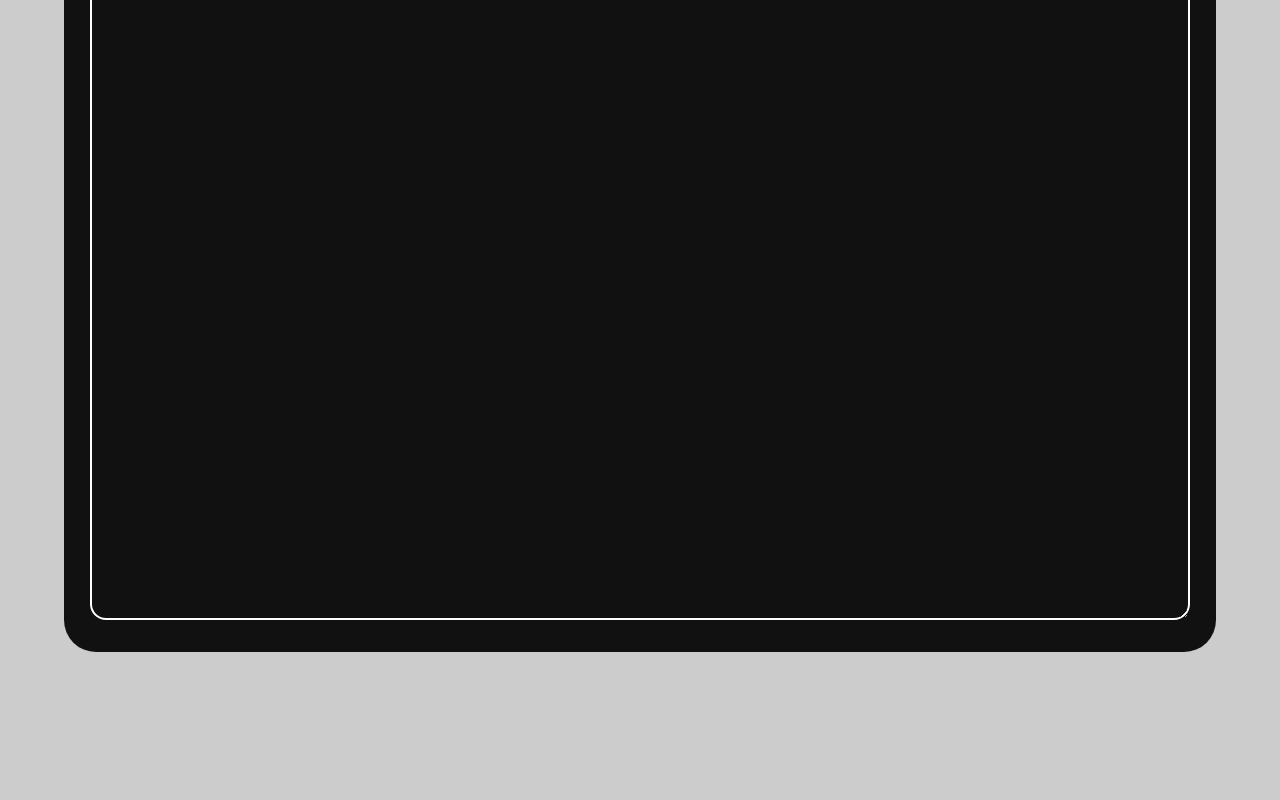
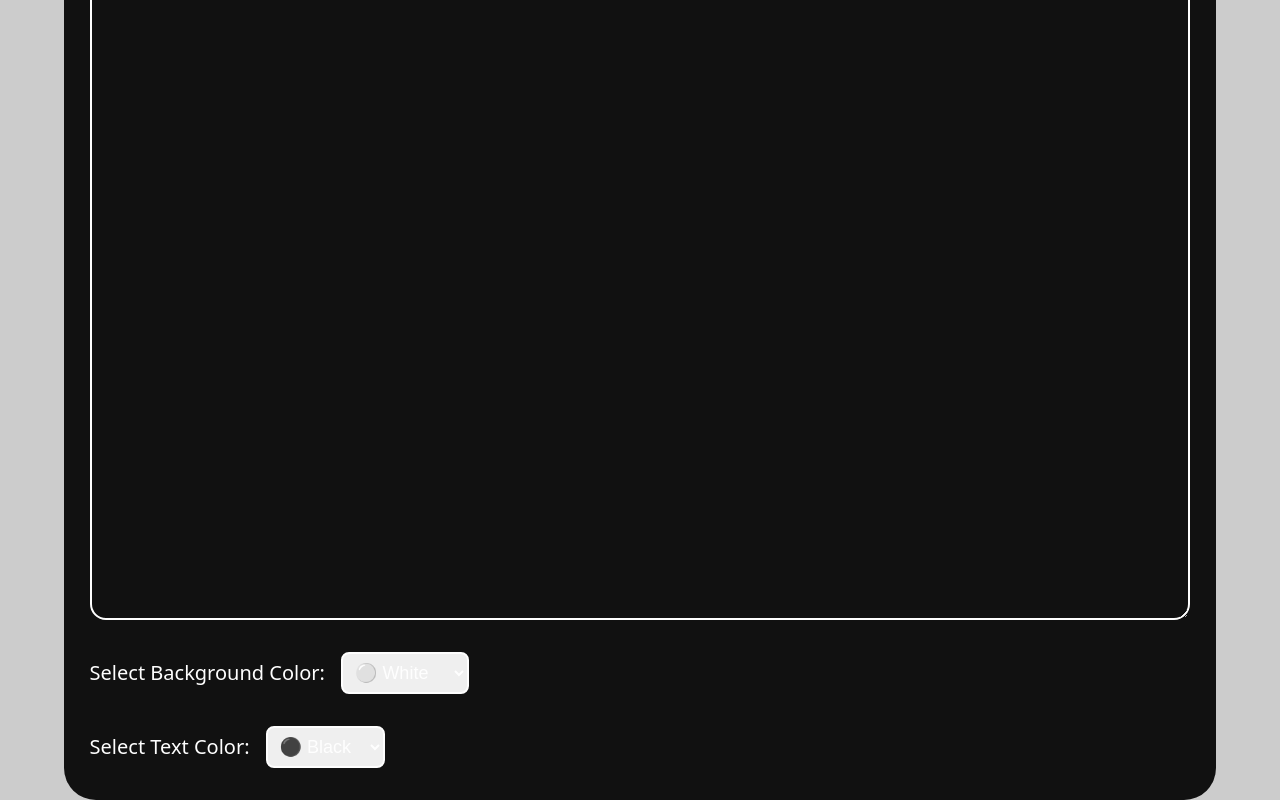
Before and after one commit to CardinalSparrow/TeckNote, a React (Vite) app: page /new-note in a window 1280 px wide. Shown: the part 488-1288 px from the top of the page. Before the commit the page ends 1140 px from the top, so only its background shows below. Built offline with nearby package versions, Linux system fonts and the light colour scheme.

Commit message:
25-11 concluded the createNote component

```diff
--- a/package.json
+++ b/package.json
@@ -13,7 +13,8 @@
     "react": "^18.3.1",
     "react-dom": "^18.3.1",
     "react-icons": "^5.3.0",
-    "react-router-dom": "^7.0.0"
+    "react-router-dom": "^7.0.0",
+    "uuid": "^11.0.3"
   },
   "devDependencies": {
     "@eslint/js": "^9.13.0",
--- a/src/App.jsx
+++ b/src/App.jsx
@@ -3,18 +3,44 @@ import "./App.css";
 import Notes from "./pages/Notes";
 import CreateNote from "./pages/CreateNote";
 import EditNote from "./pages/EditNote";
-import dummyNotes from "./dummy_notes";
 import { useState } from "react";
 
 function App() {
-	const [notes, setNotes] = useState(dummyNotes);
+	const [notes, setNotes] = useState([]);
+
+	const [bgColor, setBgColor] = useState("white"); // Default color
+	const [txtColor, setTxtColor] = useState("black"); // Default color
+
+	console.log(notes);
 
 	return (
 		<div id="app">
 			<BrowserRouter>
 				<Routes>
-					<Route path="/" element={<Notes notes={notes} />} />
-					<Route path="/new-note" element={<CreateNote />} />
+					<Route
+						path="/"
+						element={
+							<Notes
+								notes={notes}
+								// bgColor={bgColor}
+								// setBgColor={setBgColor}
+								// txtColor={txtColor}
+								// setTxtColor={setTxtColor}
+							/>
+						}
+					/>
+					<Route
+						path="/new-note"
+						element={
+							<CreateNote
+								setNotes={setNotes}
+								bgColor={bgColor}
+								setBgColor={setBgColor}
+								txtColor={txtColor}
+								setTxtColor={setTxtColor}
+							/>
+						}
+					/>
 					<Route path="/edit/:id" element={<EditNote />} />
 				</Routes>
 			</BrowserRouter>
--- a/src/components/NoteItem.jsx
+++ b/src/components/NoteItem.jsx
@@ -6,13 +6,14 @@ const NoteItem = ({ note }) => {
 	};
 	return (
 		<Link
+			style={{ backgroundColor: note.bgColor, color: note.txtColor }}
 			to={`/edit/${note.id}`}
-			className="bg-secondary p-4 flex flex-col gap-4 cursor-pointer transition-all color-white"
+			className="bg-secondary p-4 flex flex-col gap-4 cursor-pointer transition-all"
 		>
-			<h4>
+			<h4 className="font-pextrabold text-3xl">
 				{note.title.length > 50 ? note.title.substr(0, 50) + "..." : note.title}
 			</h4>
-			<p>{note.date}</p>
+			<p className="font-pmedium text-xl">{note.date}</p>
 		</Link>
 	);
 };
--- /dev/null
+++ b/src/hooks/useCreateDate.jsx
@@ -0,0 +1,28 @@
+const useCreateDate = () => {
+	const dateObj = new Date();
+	const monthNames = [
+		"Jan",
+		"Feb",
+		"Mar",
+		"Apr",
+		"May",
+		"Jun",
+		"Jul",
+		"Aug",
+		"Sep",
+		"Oct",
+		"Nov",
+		"Dec",
+	];
+
+	const monthName = monthNames[dateObj.getMonth()];
+	const day = dateObj.getDate();
+	const year = dateObj.getFullYear();
+	const hours = String(dateObj.getHours()).padStart(2, "0");
+	const minutes = String(dateObj.getMinutes()).padStart(2, "0");
+
+	const date = `${monthName} ${day}, ${year} [${hours}:${minutes}]`;
+	return date;
+};
+
+export default useCreateDate;
--- a/src/pages/CreateNote.jsx
+++ b/src/pages/CreateNote.jsx
@@ -1,17 +1,32 @@
 import { useState } from "react";
 import { IoIosArrowBack } from "react-icons/io";
-import { Link } from "react-router-dom";
-
-const CreateNote = () => {
+import { Link, useNavigate } from "react-router-dom";
+import { v4 as uuid } from "uuid";
+import useCreateDate from "../hooks/useCreateDate";
+const CreateNote = ({
+	setNotes,
+	bgColor,
+	setBgColor,
+	txtColor,
+	setTxtColor,
+}) => {
 	const [title, setTitle] = useState("");
 	const [details, setDetails] = useState("");
+	const date = useCreateDate();
+	// const [bgColor, setBgColor] = useState("white"); // Default color is white
 
+	const navigate = useNavigate();
 	const handleSubmit = (e) => {
 		e.preventDefault();
-		if ((title, details)) {
-			console.log(title, details);
+		if (title && details) {
+			const note = { id: uuid(), title, details, date, bgColor, txtColor };
+			console.log(note);
+			setNotes((prevNotes) => [note, ...prevNotes]);
+
 			setTitle("");
 			setDetails("");
+
+			navigate("/");
 		}
 	};
 
@@ -31,7 +46,7 @@ const CreateNote = () => {
 					Save
 				</button>
 			</header>
-			<form className="flex flex-col gap-8 mt-8" onSubmit={handleSubmit}>
+			<form className="flex flex-col gap-8 mt-8">
 				<input
 					value={title}
 					onChange={(e) => {
@@ -49,6 +64,67 @@ const CreateNote = () => {
 					placeholder="Write your note..."
 					className="p-4 bg-transparent rounded-2xl text-xl border-2 border-solid font-pregular  "
 				/>
+				<div className="flex items-center gap-4">
+					<label htmlFor="bgColor" className="text-xl font-medium">
+						Select Background Color:
+					</label>
+					<select
+						id="bgColor"
+						value={bgColor}
+						onChange={(e) => setBgColor(e.target.value)}
+						className="p-2 border-2 border-solid rounded-lg text-lg font-pbold"
+					>
+						<option value="white" style={{ color: "gray" }}>
+							⚪ White
+						</option>
+						<option value="red" style={{ color: "red" }}>
+							🔴 Red
+						</option>
+						<option value="orange" style={{ color: "orange" }}>
+							🟠 Orange
+						</option>
+						<option value="yellow" style={{ color: "gold" }}>
+							🟡 Yellow
+						</option>
+						<option value="green" style={{ color: "green" }}>
+							🟢 Green
+						</option>
+						<option value="blue" style={{ color: "blue" }}>
+							🔵 Blue
+						</option>
+
+						<option value="violet" style={{ color: "violet" }}>
+							🟣 Violet
+						</option>
+					</select>
+				</div>
+				<div className="flex items-center gap-4">
+					<label htmlFor="bgColor" className="text-xl font-medium">
+						Select Text Color:
+					</label>
+					<select
+						id="txtColor"
+						value={txtColor}
+						onChange={(e) => setTxtColor(e.target.value)}
+						className="p-2 border-2 border-solid rounded-lg text-lg font-pbold"
+					>
+						<option value="black" style={{ color: "black" }}>
+							⚫ Black
+						</option>
+						<option value="white" style={{ color: "gray" }}>
+							⚪ White
+						</option>
+						<option value="red" style={{ color: "red" }}>
+							🔴 Red
+						</option>
+						<option value="yellow" style={{ color: "gold" }}>
+							🟡 Yellow
+						</option>
+						<option value="green" style={{ color: "green" }}>
+							🟢 Green
+						</option>
+					</select>
+				</div>
 			</form>
 		</section>
 	);
```
Also changed, not shown: 1 other file (tests, documents, lock files or other folders).
